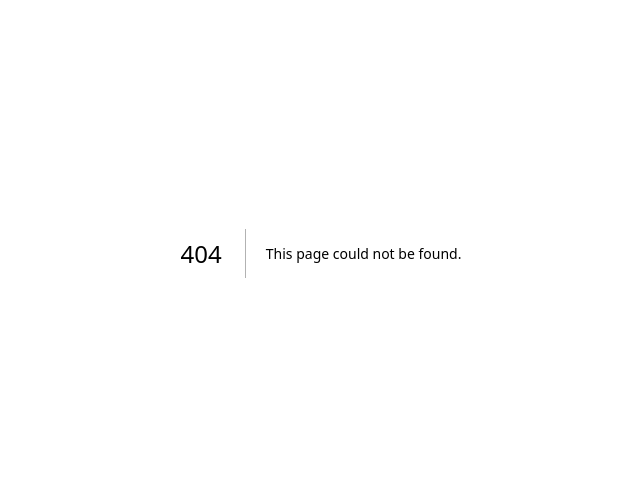
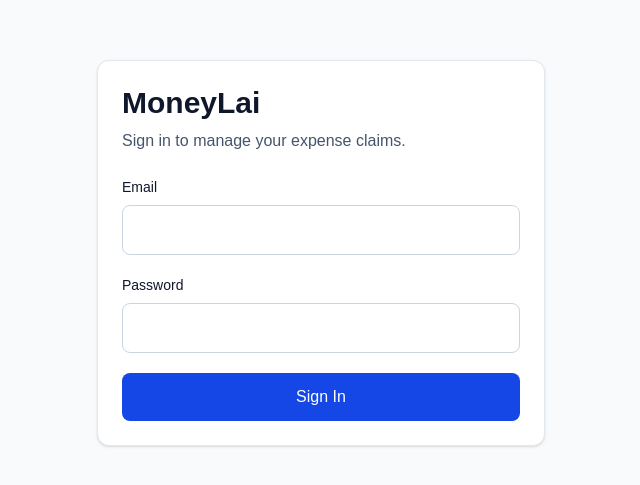
Before and after one commit to JLeongXD/AIROST2627_MoneyLai, a Next.js app in the folder web/: page /login in a window 1280 px wide. Before the commit this address had no page. Shown: the part 147-632 px from the top of the page, without its empty margins (319-959 px from the left). Built offline with nearby package versions, Linux system fonts and the light colour scheme.

Commit message:
Add login and update password pages with Supabase authentication

```diff
--- /dev/null
+++ b/web/app/login/page.tsx
@@ -0,0 +1,121 @@
+"use client";
+
+import { useState } from "react";
+import type { FormEvent } from "react";
+import { createClient } from "@/lib/supabase/client";
+
+export default function LoginPage() {
+  const [email, setEmail] = useState("");
+  const [password, setPassword] = useState("");
+  const [message, setMessage] = useState("");
+  const [isLoading, setIsLoading] = useState(false);
+
+  async function handleLogin(event: FormEvent<HTMLFormElement>) {
+    event.preventDefault();
+
+    if (isLoading) return;
+
+    setMessage("");
+
+    if (!email.trim() || !password) {
+      setMessage("Please enter your email and password.");
+      return;
+    }
+
+    setIsLoading(true);
+
+    try {
+      const supabase = createClient();
+
+      const { data, error } = await supabase.auth.signInWithPassword({
+        email: email.trim(),
+        password,
+      });
+
+      if (error) {
+        console.error("Supabase login error:", error);
+        setMessage(`Login failed: ${error.message}`);
+        return;
+        }
+
+      setPassword("");
+      setMessage(`Signed in successfully as ${data.user.email}.`);
+    } catch {
+      setMessage(
+        "Unable to connect. Check your configuration and internet connection."
+      );
+    } finally {
+      setIsLoading(false);
+    }
+  }
+
+  return (
+    <main className="flex min-h-screen items-center justify-center bg-slate-50 px-4 py-10 text-slate-900">
+      <section className="w-full max-w-md rounded-xl border border-slate-200 bg-white p-6 shadow-sm">
+        <h1 className="text-3xl font-bold">MoneyLai</h1>
+
+        <p className="mt-2 text-slate-600">
+          Sign in to manage your expense claims.
+        </p>
+
+        <form
+          noValidate
+          onSubmit={handleLogin}
+          className="mt-6 space-y-5"
+        >
+          <div>
+            <label
+              htmlFor="email"
+              className="block text-sm font-medium"
+            >
+              Email
+            </label>
+
+            <input
+              id="email"
+              name="email"
+              type="email"
+              autoComplete="username"
+              required
+              value={email}
+              onChange={(event) => setEmail(event.target.value)}
+              className="mt-2 w-full rounded-lg border border-slate-300 p-3 outline-none focus:border-blue-600 focus:ring-2 focus:ring-blue-100"
+            />
+          </div>
+
+          <div>
+            <label
+              htmlFor="password"
+              className="block text-sm font-medium"
+            >
+              Password
+            </label>
+
+            <input
+              id="password"
+              name="password"
+              type="password"
+              autoComplete="current-password"
+              required
+              value={password}
+              onChange={(event) => setPassword(event.target.value)}
+              className="mt-2 w-full rounded-lg border border-slate-300 p-3 outline-none focus:border-blue-600 focus:ring-2 focus:ring-blue-100"
+            />
+          </div>
+
+          <p role="status" className="text-sm text-slate-600">
+            {message}
+          </p>
+
+          <button
+            type="submit"
+            disabled={isLoading}
+            className="w-full rounded-lg bg-blue-700 px-4 py-3 font-medium text-white hover:bg-blue-800 disabled:cursor-not-allowed disabled:opacity-60"
+          >
+            {isLoading ? "Signing in..." : "Sign In"}
+          </button>
+        </form>
+      </section>
+    </main>
+  );
+}
--- /dev/null
+++ b/web/app/login/update-password/page.tsx
@@ -0,0 +1,72 @@
+
+"use client";
+
+import { useState } from "react";
+import type { FormEvent } from "react";
+import { createClient } from "@/lib/supabase/client";
+
+export default function UpdatePasswordPage() {
+  const [password, setPassword] = useState("");
+  const [message, setMessage] = useState("");
+
+  async function handleSubmit(event: FormEvent<HTMLFormElement>) {
+    event.preventDefault();
+
+    if (password.length < 8) {
+      setMessage("Password must contain at least 8 characters.");
+      return;
+    }
+
+    const supabase = createClient();
+
+    const { data: sessionData, error: sessionError } =
+      await supabase.auth.getSession();
+
+    if (sessionError || !sessionData.session) {
+      setMessage("Recovery link expired or invalid. Request a new link.");
+      return;
+    }
+
+    const { error } = await supabase.auth.updateUser({
+      password,
+    });
+
+    if (error) {
+      setMessage(error.message);
+    } else {
+      setPassword("");
+      setMessage("Password updated successfully!");
+    }
+  }
+
+  return (
+    <main className="mx-auto max-w-md p-8">
+      <h1 className="mb-6 text-2xl font-bold">
+        Reset MoneyLai Password
+      </h1>
+
+      <form onSubmit={handleSubmit} className="space-y-4">
+        <label htmlFor="password">New Password</label>
+
+        <input
+          id="password"
+          type="password"
+          required
+          minLength={8}
+          value={password}
+          onChange={(e) => setPassword(e.target.value)}
+          className="w-full rounded-lg border p-3"
+        />
+
+        <button
+          type="submit"
+          className="rounded-lg bg-blue-700 px-4 py-3 text-white"
+        >
+          Update Password
+        </button>
+      </form>
+
+      <p role="status" className="mt-4">{message}</p>
+    </main>
+  );
+}
--- /dev/null
+++ b/web/lib/supabase/client.ts
@@ -0,0 +1,12 @@
+import { createBrowserClient } from "@supabase/ssr";
+
+export function createClient() {
+  const url = process.env.NEXT_PUBLIC_SUPABASE_URL;
+  const key = process.env.NEXT_PUBLIC_SUPABASE_PUBLISHABLE_KEY;
+
+  if (!url || !key) {
+    throw new Error("Missing Supabase configuration.");
+  }
+
+  return createBrowserClient(url, key);
+}
--- a/web/package.json
+++ b/web/package.json
@@ -9,6 +9,8 @@
     "lint": "eslint"
   },
   "dependencies": {
+    "@supabase/ssr": "^0.12.7",
+    "@supabase/supabase-js": "^2.119.0",
     "next": "16.4.4",
     "react": "19.3.0",
     "react-dom": "19.3.0"
```
Also changed, not shown: 2 other files (tests, documents, lock files or other folders).
